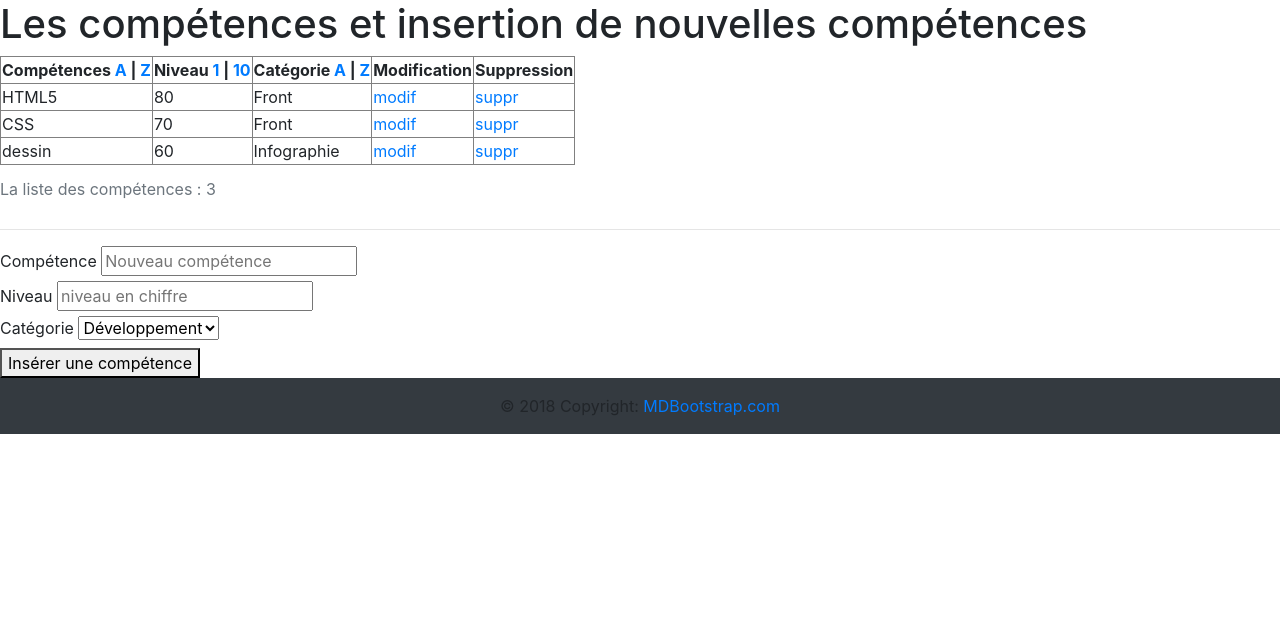
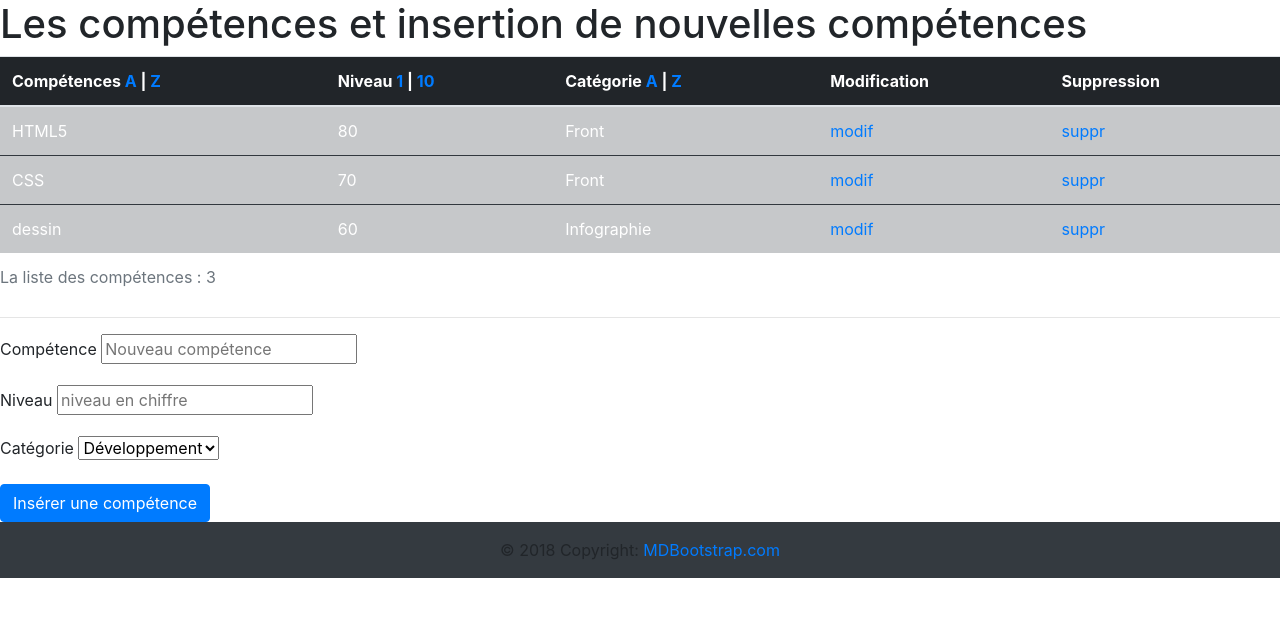
Before and after one commit to Fabgraph/site_portfolio, a PHP site: page /competences.php in a window 1280 px wide. Shown: the part 56-673 px from the top of the page. Run offline with PHP 8.4, Linux system fonts and the light colour scheme; data comes from the database, SQL or seed files in the repository.

Commit message:
commit02
c02

```diff
--- a/admin/competences.php
+++ b/admin/competences.php
@@ -85,35 +85,35 @@
     ?>
 
     <div class="">
-        <table border="1">
+        <table class="table">
         <caption>La liste des compétences : <?php echo $nbr_competences; ?></caption>
             <thead>
                 <tr>
-                    <th>Compétences
+                    <th class="table-dark">Compétences
                     <a href="competences.php?column=competence&order=asc">A</a> |
                     <a href="competences.php?column=competence&order=desc">Z</a>
                     </th>
-                    <th>Niveau
+                    <th class="table-dark">Niveau
                     <a href="competences.php?column=niveau&order=asc">1</a> |
                     <a href="competences.php?column=niveau&order=desc">10</a>
                     </th>
-                    <th>Catégorie
+                    <th class="table-dark">Catégorie
                     <a href="competences.php?column=categorie&order=desc">A</a> |
                     <a href="competences.php?column=categorie&order=asc">Z  </a>
                     </th>
-                    <th>Modification</th>
-                    <th>Suppression</th>
+                    <th class="table-dark">Modification</th>
+                    <th class="table-dark">Suppression</th>
                 </tr>
             </thead>
             <tbody>
                 <?php while($ligne_competence=$sql->fetch())
                     {
                 ?>
-                <tr>
+                <tr class="table-dark">
                     <td><?php echo $ligne_competence['competence']; ?></td>
-                    <td><?php echo $ligne_competence['niveau']; ?></td>
+                    <td ><?php echo $ligne_competence['niveau']; ?></td>
                     <td><?php echo $ligne_competence['categorie']; ?></td>
-                    <td><a href="modif_competence.php?id_competence=<?php echo $ligne_competence['id_competence']; ?>">modif</a></td>
+                    <td ><a href="modif_competence.php?id_competence=<?php echo $ligne_competence['id_competence']; ?>">modif</a></td>
                     <td><a href="competences.php?id_competence=<?php echo $ligne_competence['id_competence']; ?>">suppr</a></td>
                 </tr>
                 <?php
@@ -126,15 +126,15 @@
     <hr>
     <!-- insertion d'une nouvelle compétence formulaire -->
     <form action="competences.php" method="post">
-        <div class="">
+        <div class="form-group">
             <label for="competence">Compétence</label>
             <input type="text" name="competence" placeholder="Nouveau compétence" required>
         </div>
-        <div class="">
+        <div class="form-group">
             <label for="niveau">Niveau</label>
             <input type="text" name="niveau" placeholder="niveau en chiffre" required>
         </div>
-        <div class="">
+        <div class="form-group">
             <label for="categorie">Catégorie</label>
             <select name="categorie">
                 <option value="Développement">Développement</option>
@@ -144,7 +144,7 @@
             </select>
         </div>
         <div class="">
-            <button type="submit">Insérer une compétence</button>
+            <button type="submit" class="btn btn-primary">Insérer une compétence</button>
         </div>
     </form>
 
```
Also changed, not shown: admin/loisirs.php (+7 -7 lines).
